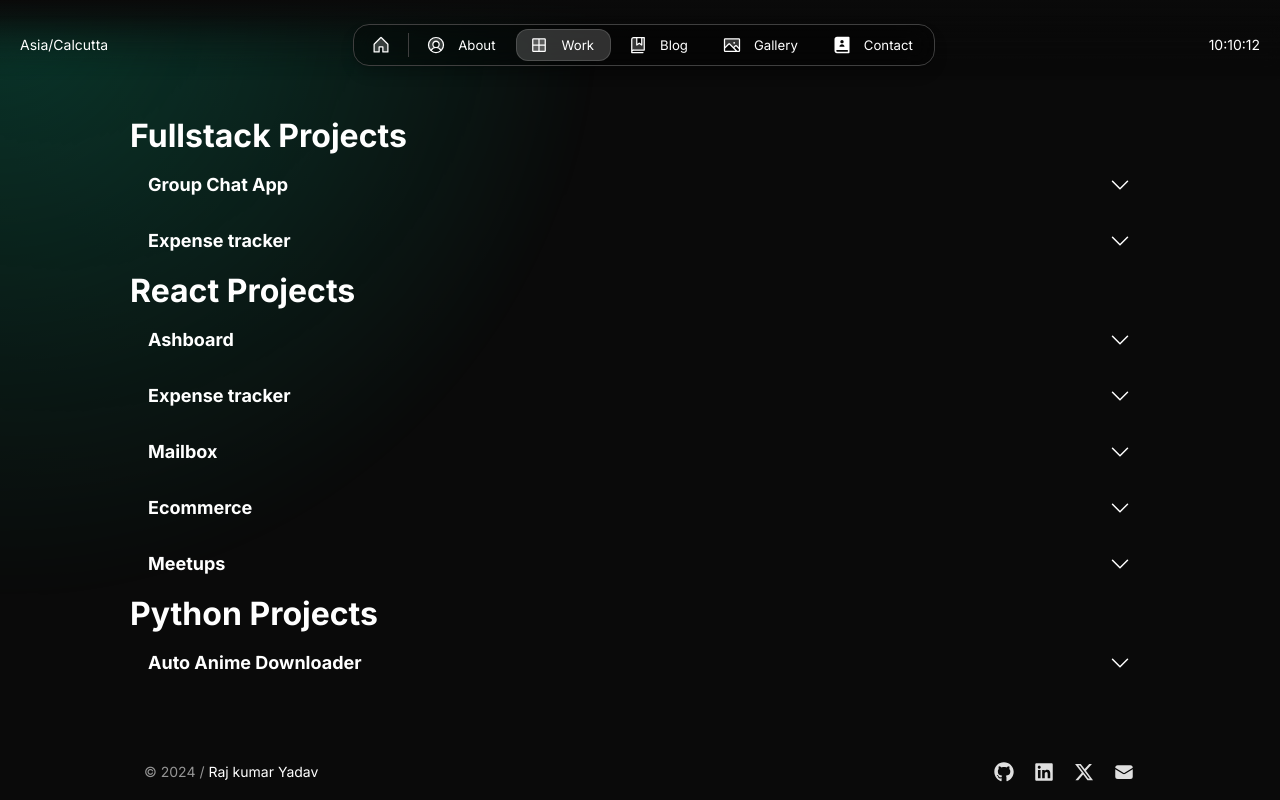
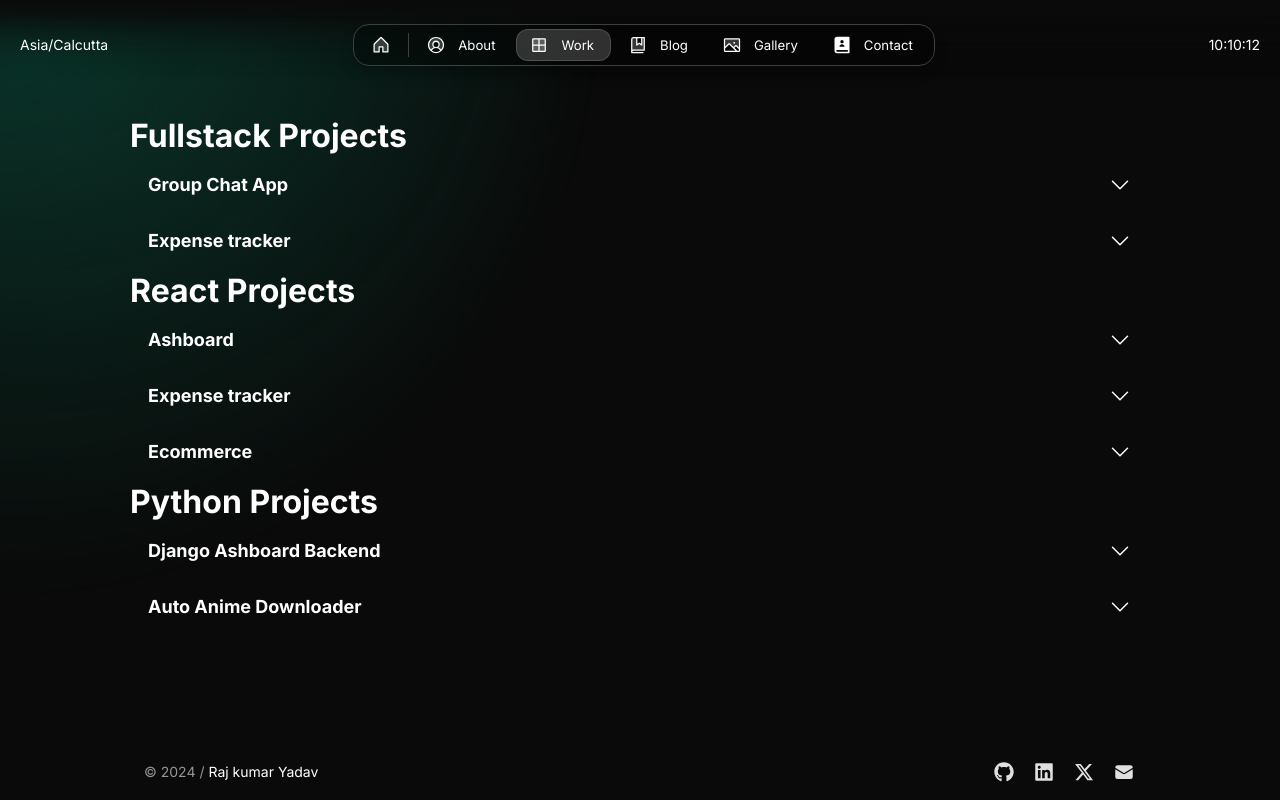
Before and after one commit to RKY2023/myportfolio, a Next.js app: page /work in a window 1280 px wide. Built offline with nearby package versions, Linux system fonts and the light colour scheme.

Commit message:
CHANGES: project name & url changed.

```diff
--- a/src/components/work/Projects2.tsx
+++ b/src/components/work/Projects2.tsx
@@ -26,28 +26,35 @@ const WEB_PROJECTS = [
   {
     id: 1,
     name: 'Expense tracker',
-    url: 'https://expensetracker-7505d.web.app/',
+    // url: 'https://expensetracker-7505d.web.app/',
+    url: 'https://expense.rajkumaryd.in/',
   },
-  {
-    id: 2,
-    name: 'Mailbox',
-    url: 'https://mailboxx-72dc0.web.app/',
-  },
+  // {
+  //   id: 2,
+  //   name: 'Mailbox',
+  //   url: 'https://mailboxx-72dc0.web.app/',
+  // },
   {
     id: 3,
     name: 'Ecommerce',
-    url: 'https://atomic-matrix-193707.web.app/',
+    // url: 'https://atomic-matrix-193707.web.app/',
+    url: 'https://viand.vercel.app/',
   },
-  {
-    id: 4,
-    name: 'Meetups',
-    url: 'https://meetups.rajkumaryd.in/',
-  }
+  // {
+  //   id: 4,
+  //   name: 'Meetups',
+  //   url: 'https://meetups.rajkumaryd.in/',
+  // }
 ]
 
 const PY_PROJECTS = [
   {
     id: 0,
+    name: 'Django Ashboard Backend',
+    url: 'https://ashback.rajkumaryd.in/',
+  },
+  {
+    id: 1,
     name: 'Auto Anime Downloader',
     url: 'https://github.com/RKY2023/AutoAnimeDownload',
   },
```
